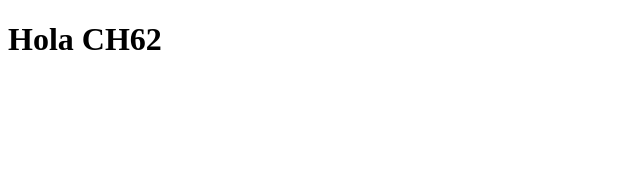
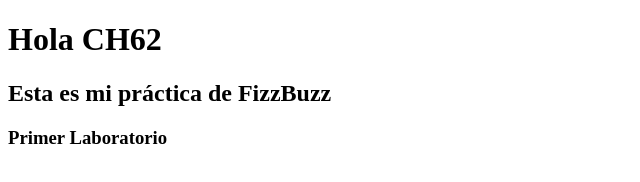
Before and after one commit to sergioac-cloud/ejerciciofizzbuzz-sacevedo, a plain HTML site: page index.html in a window 1280 px wide. Shown: the whole page, without its empty margins (0-640 px from the left). Drawn offline with Linux system fonts and the light colour scheme.

Commit message:
feat: Se agregaron líneas H2 y H3 dentro del archivo .html

```diff
--- a/index.html
+++ b/index.html
@@ -7,7 +7,8 @@
 </head>
 <body>
     <h1>Hola CH62</h1>
-
+    <h2>Esta es mi práctica de FizzBuzz</h2>
+    <h3>Primer Laboratorio</h3>
     <script src="script.js"></script>
 </body>
 </html>
```
